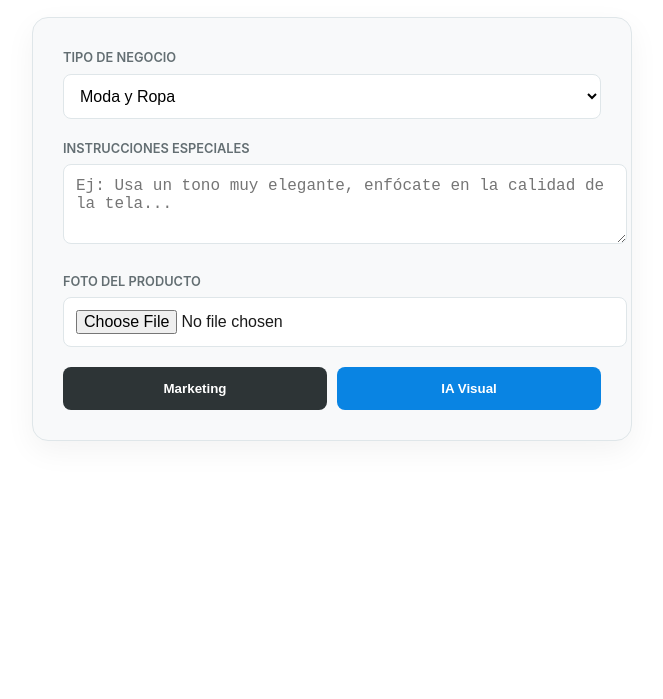
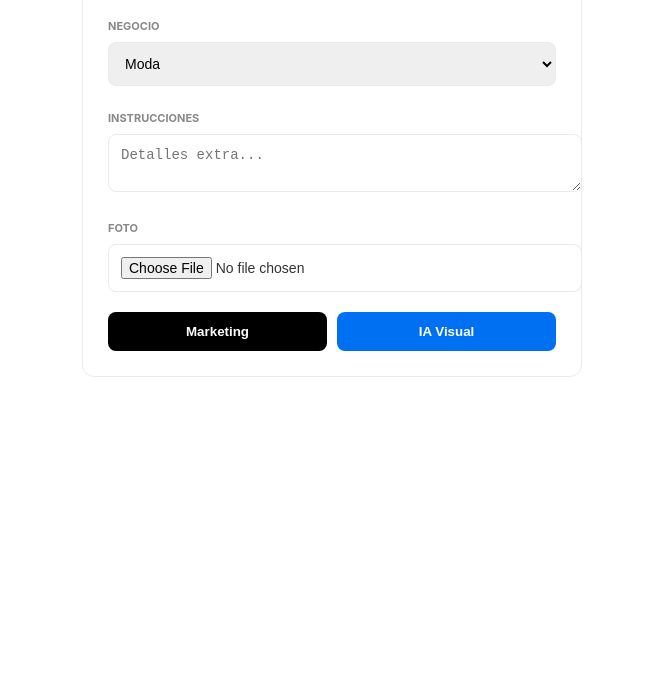
Before and after one commit to vazquezfavio8-arch/saas-contenido-iae, a website: page index.html in a window 1280 px wide. Shown: the part 101-800 px from the top of the page, without its empty margins (308-971 px from the left). Drawn offline with Linux system fonts and the light colour scheme.

Commit message:
Update index.html

```diff
--- a/index.html
+++ b/index.html
@@ -3,100 +3,48 @@
 <head>
   <meta charset="UTF-8">
   <meta name="viewport" content="width=device-width, initial-scale=1.0">
-  <title>Contenido Express Pro</title>
+  <title>Contenido Express</title>
   <style>
-    :root {
-      --bg: #ffffff;
-      --card: #f8f9fa;
-      --text: #1a1a1a;
-      --accent: #2d3436;
-      --primary: #0984e3;
-      --border: #dfe6e9;
-    }
-    body {
-      font-family: 'Inter', -apple-system, sans-serif;
-      background-color: var(--bg);
-      color: var(--text);
-      line-height: 1.6;
-      padding: 40px 20px;
-      max-width: 600px;
-      margin: auto;
-    }
-    h2 { font-weight: 700; letter-spacing: -0.5px; margin-bottom: 20px; }
-    .card {
-      background: var(--card);
-      padding: 30px;
-      border-radius: 16px;
-      border: 1px solid var(--border);
-      box-shadow: 0 10px 30px rgba(0,0,0,0.05);
-    }
-    label { font-size: 0.8rem; font-weight: 600; text-transform: uppercase; color: #636e72; display: block; margin-bottom: 5px; }
-    select, textarea, input {
-      width: 100%; padding: 12px; margin-bottom: 20px;
-      border: 1px solid var(--border); border-radius: 8px;
-      font-size: 1rem; outline: none; background: #fff;
-    }
-    .btn-container { display: flex; gap: 10px; }
-    button {
-      flex: 1; padding: 14px; border-radius: 8px; border: none;
-      font-weight: 600; cursor: pointer; transition: transform 0.1s, opacity 0.2s;
-    }
-    .btn-primary { background: var(--accent); color: white; }
-    .btn-secondary { background: var(--primary); color: white; }
-    button:active { transform: scale(0.98); }
-    #resultado {
-      margin-top: 30px; padding: 20px;
-      border-left: 4px solid var(--primary);
-      background: #f1f7fd; border-radius: 0 8px 8px 0;
-      white-space: pre-wrap; font-size: 0.95rem;
-    }
+    :root { --primary: #000; --accent: #0070f3; }
+    body { font-family: -apple-system, sans-serif; background: #fff; padding: 20px; max-width: 500px; margin: auto; color: #333; }
+    .card { border: 1px solid #eaeaea; padding: 25px; border-radius: 12px; }
+    label { font-size: 11px; font-weight: 700; text-transform: uppercase; color: #888; }
+    select, textarea, input { width: 100%; padding: 12px; margin: 8px 0 20px 0; border: 1px solid #eaeaea; border-radius: 8px; font-size: 14px; }
+    .btn-group { display: flex; gap: 10px; }
+    button { flex: 1; padding: 12px; border-radius: 8px; border: none; font-weight: 600; cursor: pointer; color: #fff; }
+    #btnMkt { background: var(--primary); }
+    #btnIA { background: var(--accent); }
+    #resultado { margin-top: 25px; padding: 20px; background: #f9f9f9; border-radius: 8px; white-space: pre-wrap; font-size: 14px; display: none; }
   </style>
 </head>
 <body>
-
   <h2>Contenido Express</h2>
-
   <div class="card">
-    <label>Tipo de negocio</label>
-    <select id="tipoNegocio">
-      <option value="Tienda de Ropa / Moda">Moda y Ropa</option>
-      <option value="Gastronomía">Gastronomía</option>
-      <option value="Servicios Profesionales">Servicios</option>
-    </select>
-
-    <label>Instrucciones especiales</label>
-    <textarea id="instrucciones" rows="3" placeholder="Ej: Usa un tono muy elegante, enfócate en la calidad de la tela..."></textarea>
-
-    <label>Foto del producto</label>
+    <label>Negocio</label>
+    <select id="tipoNegocio"><option>Moda</option><option>Gastronomía</option></select>
+    <label>Instrucciones</label>
+    <textarea id="instrucciones" placeholder="Detalles extra..."></textarea>
+    <label>Foto</label>
     <input type="file" id="foto" accept="image/*">
-
-    <div class="btn-container">
-      <button class="btn-primary" onclick="generar('marketing')">Marketing</button>
-      <button class="btn-secondary" onclick="generar('prompts_visuales')">IA Visual</button>
+    <div class="btn-group">
+      <button id="btnMkt" onclick="generar('marketing')">Marketing</button>
+      <button id="btnIA" onclick="generar('prompts_visuales')">IA Visual</button>
     </div>
   </div>
-
-  <div id="resultado" style="display:none;"></div>
+  <div id="resultado"></div>
 
   <script>
     async function generar(modo) {
-      const btn = document.querySelectorAll('button');
-      btn.forEach(b => b.disabled = true);
       const resDiv = document.getElementById('resultado');
-      resDiv.style.display = 'block';
-      resDiv.innerText = "Procesando con IA...";
-
+      resDiv.style.display = 'block'; resDiv.innerText = "Procesando...";
       const file = document.getElementById('foto').files[0];
       const reader = new FileReader();
-
       reader.onload = async (e) => {
-        const base64 = e.target.result.split(',')[1];
-        try {
         const res = await fetch('/api/generar', {
           method: 'POST',
           headers: {'Content-Type': 'application/json'},
           body: JSON.stringify({
-              imagenBase64: base64,
+            imagenBase64: e.target.result.split(',')[1],
             tipoNegocio: document.getElementById('tipoNegocio').value,
             instrucciones: document.getElementById('instrucciones').value,
             modo: modo
@@ -104,11 +52,6 @@
         });
         const data = await res.json();
         resDiv.innerText = data.resultado || data.error;
-        } catch (err) {
-          resDiv.innerText = "Error: " + err.message;
-        } finally {
-          btn.forEach(b => b.disabled = false);
-        }
       };
       reader.readAsDataURL(file);
     }
```
Lines whose indentation alone changed are shown as unchanged.
